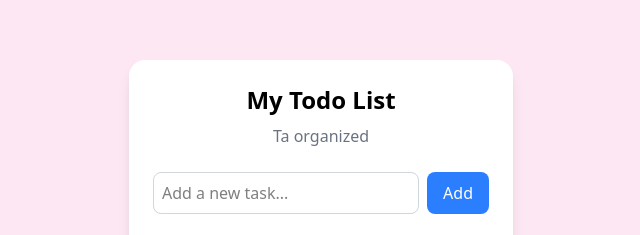
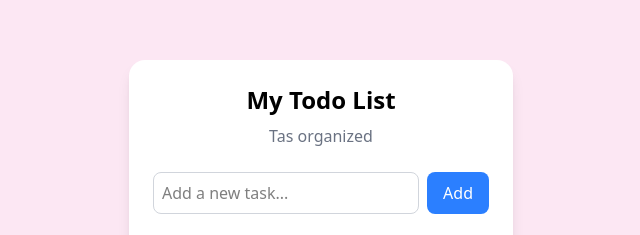
Before and after one commit to devkryssie/todo-list-ui, a website: page index.html in a window 1280 px wide. Shown: the part 125-360 px from the top of the page, 319-959 px from the left. Drawn offline with Linux system fonts and the light colour scheme.

Commit message:
first commit

```diff
--- a/index.html
+++ b/index.html
@@ -13,7 +13,7 @@
 
 
     <h1 class="text-2xl font-bold text-center mb-2">My Todo List</h1>
-    <p class="text-gray-500 text-center mb-6">Ta organized </p>
+    <p class="text-gray-500 text-center mb-6">Tas organized </p>
 
 
     <div class="flex gap-2 mb-6">
```
